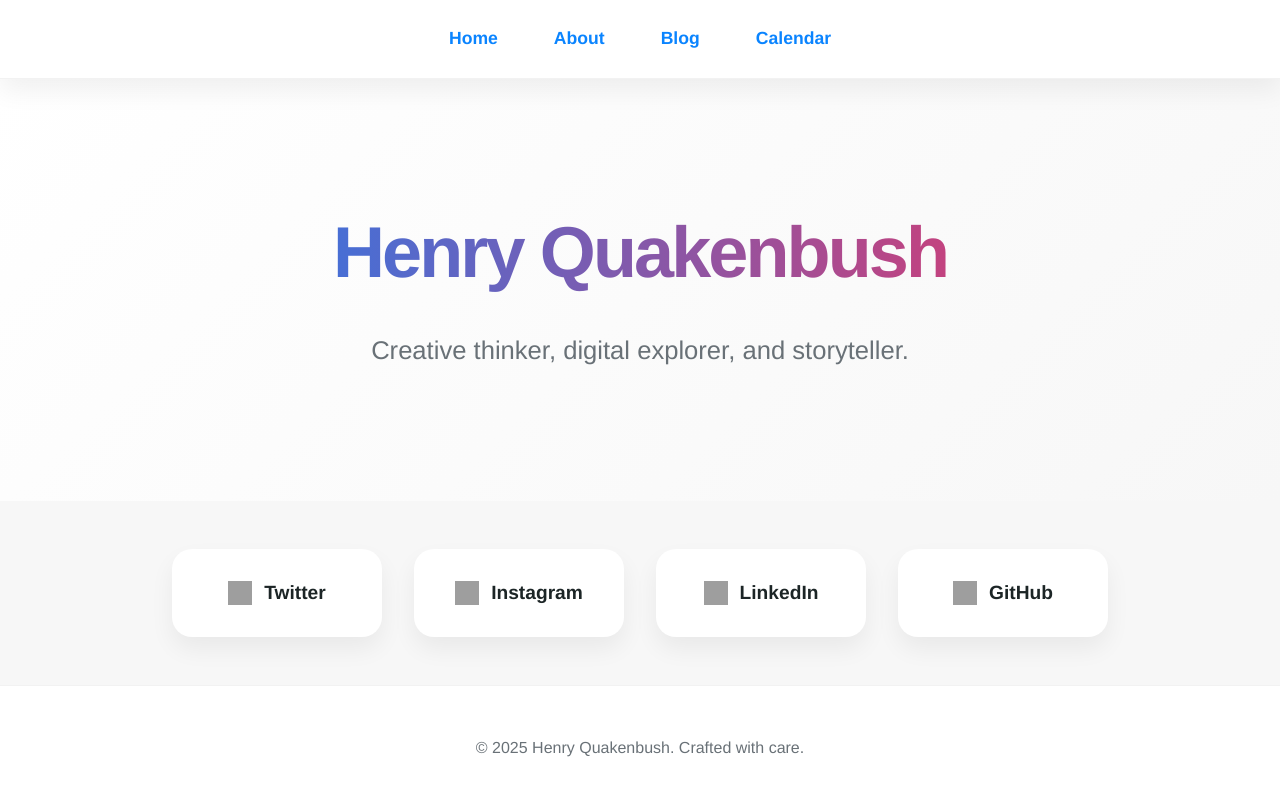
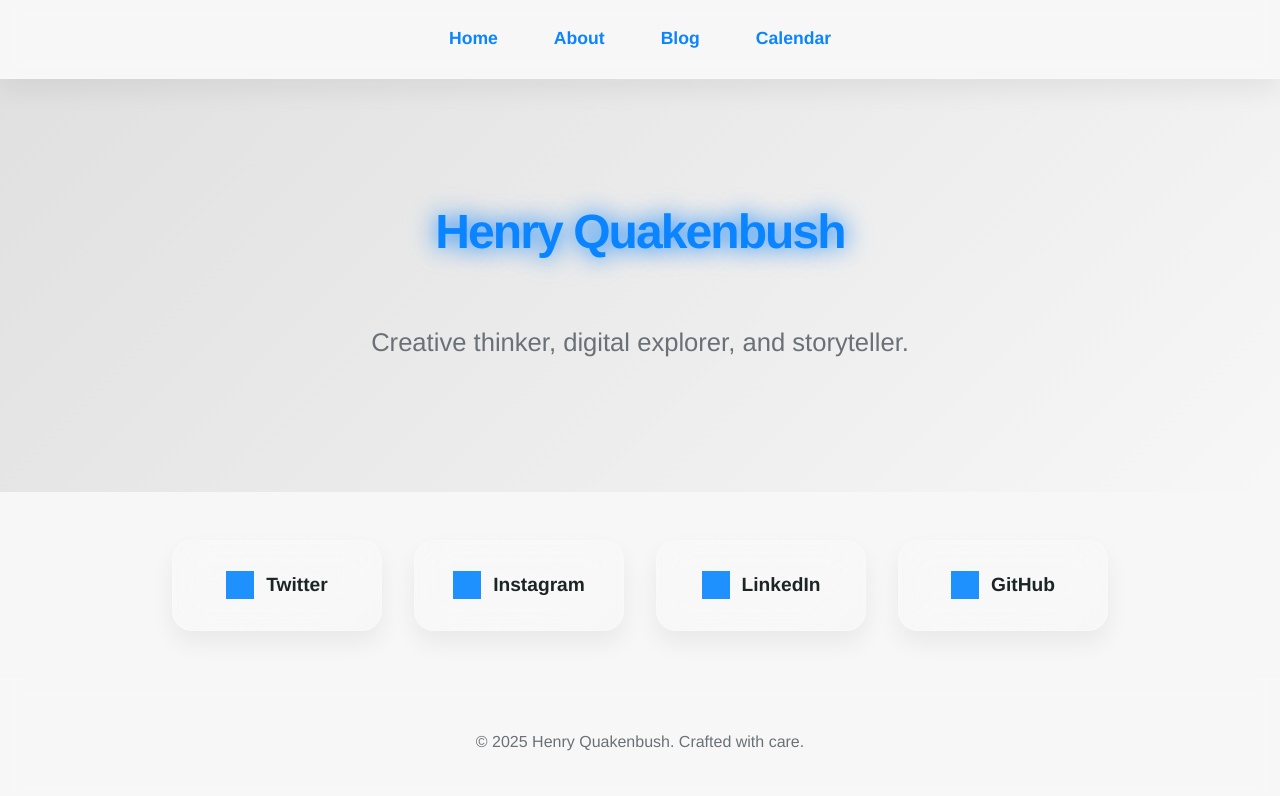
Before and after one commit to slyfox29/henry-quakenbush-site, a Next.js app: page / in a window 1280 px wide. Shown: the top 796 px of the page. Built offline with nearby package versions, Linux system fonts and the light colour scheme; grey boxes are pictures that could not be loaded.

Commit message:
Update globals.css

```diff
--- a/styles/globals.css
+++ b/styles/globals.css
@@ -1,12 +1,13 @@
 :root {
   --primary: #0a84ff; /* Brighter Apple blue */
-  --accent: #ff2d55; /* Subtle red for highlights */
-  --text-dark: #1c2526; /* Higher contrast black */
+  --accent: #ff2d55; /* Red for highlights */
+  --text-dark: #1c2526; /* High contrast black */
   --text-light: #697177; /* Softer gray */
   --bg-light: #f7f7f7; /* Warmer off-white */
-  --card-bg: #ffffff;
+  --card-bg: rgba(255, 255, 255, 0.1); /* Glass card base */
   --shadow: 0 12px 24px rgba(0, 0, 0, 0.06);
   --shadow-hover: 0 16px 32px rgba(0, 0, 0, 0.12);
+  --glass-border: rgba(255, 255, 255, 0.18);
 }
 
 * {
@@ -42,7 +43,8 @@ body {
   top: 0;
   z-index: 10;
   box-shadow: var(--shadow);
-  border-bottom: 1px solid rgba(0, 0, 0, 0.05);
+  border-bottom: 1px solid var(--glass-border);
+  backdrop-filter: blur(10px);
 }
 
 .nav-link {
@@ -63,7 +65,7 @@ body {
 .hero {
   text-align: center;
   padding: 7rem 2rem;
-  background: linear-gradient(135deg, var(--card-bg), var(--bg-light));
+  background: linear-gradient(135deg, #e0e0e0, var(--bg-light));
   animation: fadeIn 1.5s ease-in-out;
 }
 
@@ -71,10 +73,6 @@ body {
   font-size: 4.5rem;
   font-weight: 800;
   letter-spacing: -0.04em;
-  background: linear-gradient(90deg, var(--primary), var(--accent));
-  -webkit-background-clip: text;
-  background-clip: text;
-  color: transparent;
 }
 
 .hero-subtitle {
@@ -83,6 +81,36 @@ body {
   max-width: 700px;
   margin: 1rem auto;
   font-weight: 300;
+}
+
+/* Glass Cards (Adapted from CodePen) */
+.glass-card {
+  position: relative;
+  background: var(--card-bg);
+  border-radius: 20px;
+  padding: 1.75rem;
+  backdrop-filter: blur(16px) saturate(180%);
+  -webkit-backdrop-filter: blur(16px) saturate(180%);
+  border: 1px solid var(--glass-border);
+  box-shadow: var(--shadow);
+  transition: transform 0.3s ease, box-shadow 0.3s ease;
+  overflow: hidden;
+}
+
+.glass-card:hover {
+  transform: translateY(-8px);
+  box-shadow: var(--shadow-hover);
+}
+
+.glass-card::before {
+  content: '';
+  position: absolute;
+  top: 0;
+  left: 0;
+  width: 100%;
+  height: 100%;
+  background: linear-gradient(135deg, rgba(255, 255, 255, 0.1), rgba(255, 255, 255, 0));
+  z-index: -1;
 }
 
 /* Social Grid */
@@ -96,40 +124,37 @@ body {
 }
 
 .social-card {
-  background: var(--card-bg);
-  padding: 1.75rem;
   text-align: center;
-  border-radius: 20px;
   text-decoration: none;
   color: var(--text-dark);
   font-weight: 600;
   font-size: 1.2rem;
-  box-shadow: var(--shadow);
-  transition: transform 0.3s ease, box-shadow 0.3s ease;
   display: flex;
   align-items: center;
   justify-content: center;
   gap: 0.75rem;
 }
 
-.social-card:hover {
-  transform: translateY(-8px);
-  box-shadow: var(--shadow-hover);
+.social-logo {
+  width: 28px;
+  height: 28px;
+  filter: brightness(0) saturate(100%) invert(40%) sepia(90%) saturate(1350%) hue-rotate(190deg);
 }
 
-.social-logo {
-  width: 24px;
-  height: 24px;
-}
-
-/* Section Titles */
-.section-title {
+/* Illuminated Text (Adapted from CodePen) */
+.illuminated {
   font-size: 3rem;
   font-weight: 700;
   text-align: center;
   margin-bottom: 3rem;
-  color: var(--text-dark);
-  animation: slideIn 1s ease-out;
+  color: var(--primary);
+  text-shadow: 0 0 10px rgba(10, 132, 255, 0.5);
+  animation: illuminate 2s infinite alternate;
+}
+
+@keyframes illuminate {
+  0% { text-shadow: 0 0 10px rgba(10, 132, 255, 0.5), 0 0 20px rgba(10, 132, 255, 0.3); }
+  100% { text-shadow: 0 0 20px rgba(10, 132, 255, 0.7), 0 0 30px rgba(10, 132, 255, 0.5); }
 }
 
 /* About */
@@ -159,16 +184,7 @@ body {
 }
 
 .blog-card {
-  background: var(--card-bg);
   padding: 2.5rem;
-  border-radius: 20px;
-  box-shadow: var(--shadow);
-  animation: fadeInUp 1s ease forwards;
-  transition: transform 0.3s ease;
-}
-
-.blog-card:hover {
-  transform: translateY(-5px);
 }
 
 .blog-title {
@@ -205,6 +221,8 @@ body {
   padding: 1.5rem;
   border-radius: 20px;
   box-shadow: var(--shadow);
+  backdrop-filter: blur(10px);
+  border: 1px solid var(--glass-border);
 }
 
 .calendar-header {
@@ -212,7 +230,7 @@ body {
   text-align: center;
   padding: 1rem;
   color: var(--text-dark);
-  background: var(--bg-light);
+  background: rgba(255, 255, 255, 0.2);
   border-radius: 8px;
 }
 
@@ -224,7 +242,7 @@ body {
   justify-content: center;
   padding: 1rem;
   border-radius: 12px;
-  background: var(--card-bg);
+  background: rgba(255, 255, 255, 0.05);
   transition: background 0.3s ease;
 }
 
@@ -255,7 +273,8 @@ body {
   color: var(--text-light);
   font-size: 1rem;
   background: var(--card-bg);
-  border-top: 1px solid rgba(0, 0, 0, 0.05);
+  border-top: 1px solid var(--glass-border);
+  backdrop-filter: blur(10px);
 }
 
 /* Animations */
@@ -268,8 +287,3 @@ body {
   from { opacity: 0; transform: translateY(30px); }
   to { opacity: 1; transform: translateY(0); }
 }
-
-@keyframes slideIn {
-  from { opacity: 0; transform: translateX(-30px); }
-  to { opacity: 1; transform: translateX(0); }
-}
```
